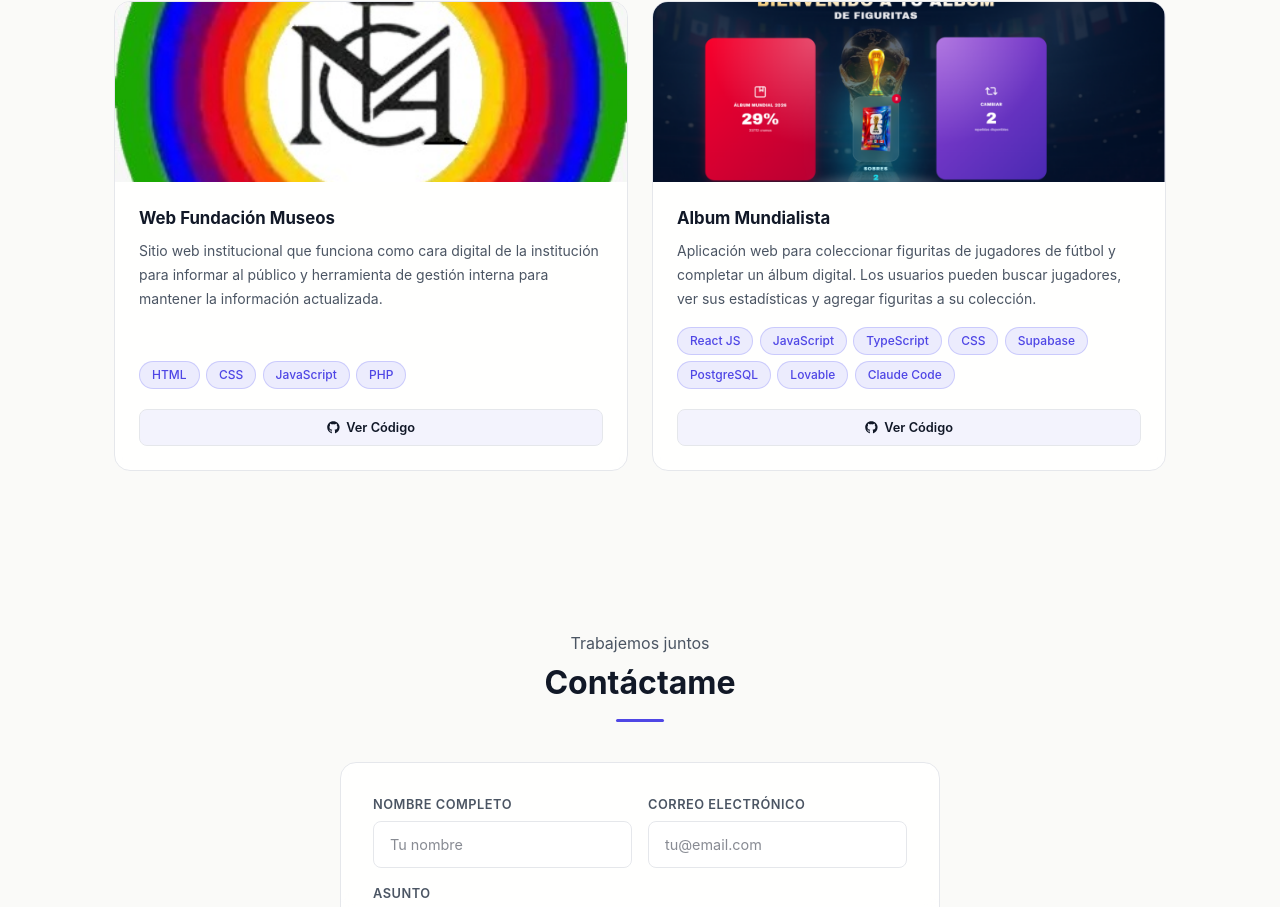
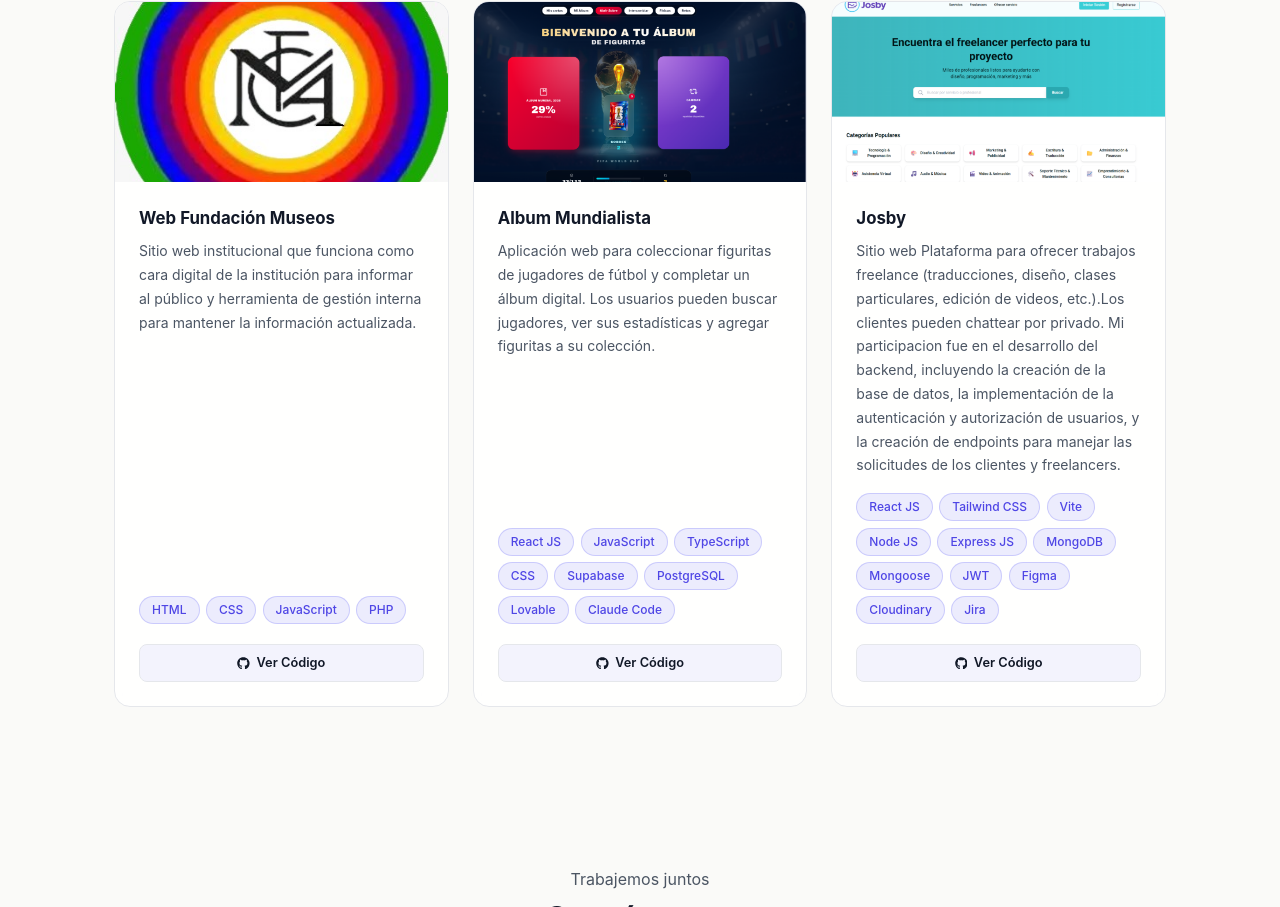
Before and after one commit to Elias587-ux/Porfolio-Personal, a React (Vite) app: page / in a window 1280 px wide. Shown: the part 2869-3776 px from the top of the page. Built offline with nearby package versions, Linux system fonts and the light colour scheme.

Commit message:
Añadiendo 3 proyecto

```diff
--- a/src/constants.js
+++ b/src/constants.js
@@ -17,6 +17,7 @@
 import institutoLogo from './assets/education/insituto.jpg';
 import fundacionpescarLogo from './assets/education/fundacionPescar.jpg';
 import wordcupLogo from './assets/work/wordcup.png';
+import webjosbyLogo from './assets/work/josby.png';
 
 export const SkillsInfo = [
   {
@@ -95,4 +96,5 @@
 export const workImageMap = {
   webfundation: webfundationLogo,
   wordcup: wordcupLogo,
+  webjosby: webjosbyLogo,
 };
--- a/src/data/projects.json
+++ b/src/data/projects.json
@@ -20,5 +20,17 @@
     "imageKey": "wordcup",
     "github": "https://github.com/Elias587-ux/album-figurita",
     "demo": ""
+  },
+  {
+    "id": 2,
+    "title": "Josby",
+    "titleEn": "Josby",
+    "description": "Sitio web Plataforma para ofrecer trabajos freelance (traducciones, diseño, clases particulares, edición de videos, etc.).Los clientes pueden chattear por privado. Mi participacion fue en el desarrollo del backend, incluyendo la creación de la base de datos, la implementación de la autenticación y autorización de usuarios, y la creación de endpoints para manejar las solicitudes de los clientes y freelancers.",
+    "descriptionEn": "Website platform to offer freelance jobs (translations, design, private lessons, video editing, etc.). Clients can chat privately. My participation was in the development of the backend, including the creation of the database, the implementation of user authentication and authorization, and the creation of endpoints to handle client and freelancer requests.",
+    "technologies": ["React JS", "Tailwind CSS", "Vite", "Node JS", "Express JS", "MongoDB", "Mongoose", "JWT", "Figma", "Cloudinary", "Jira"],
+    "imageKey": "webjosby",
+    "github": "https://github.com/FacundoZu/josby-backend",
+    "demo": ""
   }
+
 ]
```
Also changed, not shown: src/assets/work/josby.png (added).
